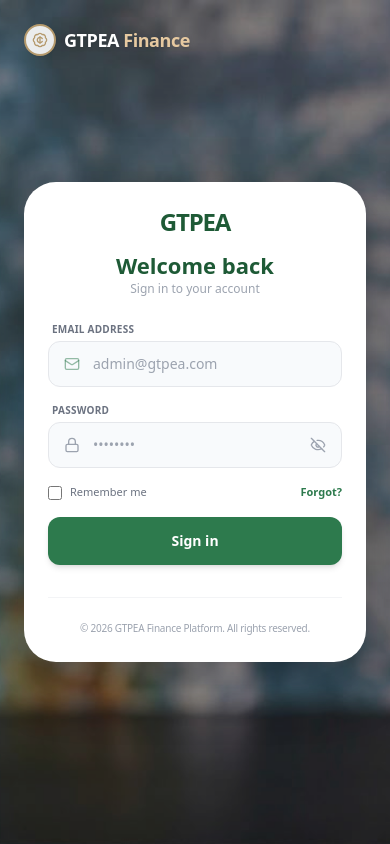
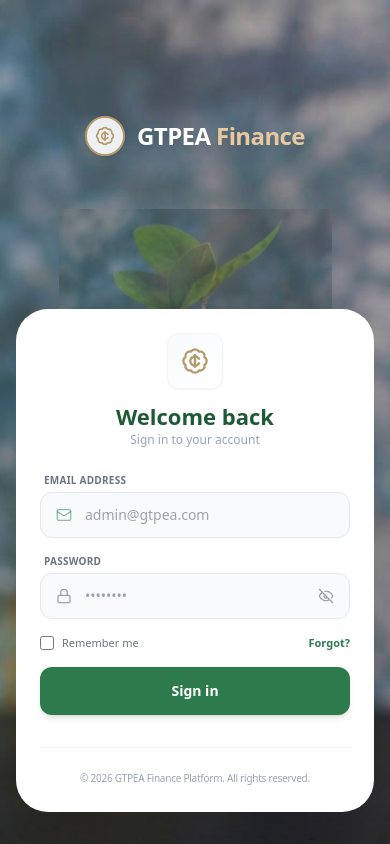
Before and after one commit to amiteyewisdom/GTPEA, a Next.js app: page /login in a window 390 px wide. Built offline with nearby package versions, Linux system fonts and the light colour scheme.

Commit message:
Update page.tsx

```diff
--- a/src/app/(auth)/login/page.tsx
+++ b/src/app/(auth)/login/page.tsx
@@ -31,25 +31,55 @@ export default function LoginPage() {
   };
 
   return (
-    <main className="min-h-screen w-full flex font-sans antialiased">
+    <main className="relative min-h-screen w-full flex items-center justify-center font-sans antialiased overflow-hidden">
 
-      {/* LEFT SIDE: Background + Cup Overlay - Desktop Only */}
-      <div className="hidden lg:flex lg:w-[55%] xl:w-[60%] relative items-center justify-center overflow-hidden">
-        {/* Blue Background Image */}
+      {/* FULL PAGE BACKGROUND */}
+      <div className="absolute inset-0 z-0">
         <Image
           src="/images/login-bg.jpg"
           alt="Background"
           fill
           className="object-cover object-center"
           priority
-          sizes="(max-width: 1280px) 55vw, 60vw"
         />
+        {/* Subtle dark overlay */}
+        <div className="absolute inset-0 bg-black/10" />
+      </div>
 
-        {/* Dark overlay for contrast */}
-        <div className="absolute inset-0 bg-black/20" />
+      {/* MOBILE: Show cup in background */}
+      <div className="absolute inset-0 lg:hidden flex items-center justify-center z-0">
+        <Image
+          src="/images/cup-coins.png"
+          alt=""
+          width={400}
+          height={500}
+          className="w-[70%] max-w-xs h-auto object-contain opacity-40"
+        />
+      </div>
 
-        {/* Centered Cup/Coins/Plant Overlay */}
-        <div className="relative z-10 w-[70%] max-w-md">
+      {/* CONTENT CONTAINER */}
+      <div className="relative z-10 w-full max-w-7xl px-4 sm:px-6 lg:px-8 flex flex-col lg:flex-row items-center justify-between min-h-screen py-8 lg:py-0">
+
+        {/* LEFT SIDE: Branding + Cup (Desktop) / Top (Mobile) */}
+        <div className="flex-1 w-full flex flex-col items-center lg:items-start justify-center">
+
+          {/* GTPEA Finance - Top Center on Desktop, Top on Mobile */}
+          <div className="text-center lg:text-left mb-6 lg:mb-8">
+            <div className="flex items-center justify-center lg:justify-start gap-3 mb-3">
+              <div className="w-10 h-10 border-2 border-[#b59a6d] rounded-full flex items-center justify-center text-[#b59a6d] font-bold bg-white/90 shadow-md backdrop-blur-sm">
+                <BadgeCent className="w-5 h-5" />
+              </div>
+              <span className="text-2xl lg:text-3xl font-bold tracking-tight text-white drop-shadow-lg">
+                GTPEA <span className="text-[#e6c9a0]">Finance</span>
+              </span>
+            </div>
+            <p className="text-sm text-white/90 drop-shadow-md hidden sm:block">
+              Enterprise financial operations and lending platform
+            </p>
+          </div>
+
+          {/* Cup/Coins/Plant - Hidden on mobile (shown in background), Visible on desktop */}
+          <div className="hidden lg:block w-full max-w-md xl:max-w-lg mx-auto lg:mx-0">
             <Image
               src="/images/cup-coins.png"
               alt="Financial Growth"
@@ -60,74 +90,23 @@ export default function LoginPage() {
             />
           </div>
 
-        {/* Left Side Branding - Bottom Left */}
-        <div className="absolute bottom-8 left-8 z-10">
-          <div className="flex items-center gap-3 mb-3">
-            <div className="w-10 h-10 border-2 border-[#b59a6d] rounded-full flex items-center justify-center text-[#b59a6d] font-bold bg-white/90 shadow-sm backdrop-blur-sm">
-              <BadgeCent className="w-5 h-5" />
-            </div>
-            <span className="text-2xl font-bold tracking-tight text-white drop-shadow-lg">
-              GTPEA <span className="text-[#e6c9a0]">Finance</span>
-            </span>
-          </div>
-          <p className="text-sm text-white/90 max-w-xs leading-relaxed drop-shadow-md mb-4">
-            Enterprise financial operations and lending platform
-          </p>
-          <div className="flex items-start gap-3">
+          {/* Security text - Desktop only */}
+          <div className="hidden lg:flex items-start gap-3 mt-6 ml-2">
             <ShieldCheck className="text-[#e6c9a0] w-5 h-5 mt-0.5 drop-shadow" />
-            <p className="text-xs font-medium text-white/80 leading-snug drop-shadow">
+            <p className="text-sm font-medium text-white/90 leading-snug drop-shadow-md">
               Secure access with enterprise <br /> grade encryption
             </p>
           </div>
         </div>
-      </div>
 
-      {/* RIGHT SIDE: Green Login Card */}
-      <div className="w-full lg:w-[45%] xl:w-[40%] min-h-screen flex items-center justify-center bg-[#2D7A4D] p-6 relative">
-        {/* Mobile: Show background image with cup overlay */}
-        <div className="absolute inset-0 lg:hidden">
-          <Image
-            src="/images/login-bg.jpg"
-            alt="Background"
-            fill
-            className="object-cover"
-            priority
-          />
-          <div className="absolute inset-0 bg-black/30" />
-          {/* Mobile cup overlay */}
-          <div className="absolute inset-0 flex items-center justify-center opacity-30">
-            <Image
-              src="/images/cup-coins.png"
-              alt=""
-              width={300}
-              height={400}
-              className="w-[60%] h-auto object-contain"
-            />
-          </div>
-        </div>
+        {/* RIGHT SIDE: Login Card */}
+        <div className="w-full lg:w-auto flex justify-center lg:justify-end mt-8 lg:mt-0">
+          <div className="w-full max-w-[420px] bg-white rounded-[2rem] p-6 lg:p-10 shadow-[0_20px_60px_rgba(0,0,0,0.25)]">
 
-        {/* Mobile Branding Header */}
-        <div className="absolute top-6 left-6 lg:hidden flex items-center gap-2 z-10">
-          <div className="w-8 h-8 border-2 border-[#b59a6d] rounded-full flex items-center justify-center text-[#b59a6d] font-bold bg-white/90 shadow-sm backdrop-blur-sm">
-            <BadgeCent className="w-4 h-4" />
-          </div>
-          <span className="text-lg font-bold tracking-tight text-white drop-shadow">
-            GTPEA <span className="text-[#e6c9a0]">Finance</span>
-          </span>
-        </div>
-
-        {/* Login Card */}
-        <div className="relative z-10 w-full max-w-[420px] bg-white rounded-[2rem] p-6 lg:p-10 shadow-[0_20px_60px_rgba(0,0,0,0.3)]">
-
-          {/* Logo Icon */}
+            {/* Logo */}
             <div className="flex justify-center mb-4">
-            {/* Mobile: Text logo */}
-            <div className="block lg:hidden">
-              <span className="text-2xl font-black tracking-tighter text-[#1e5a36]">GTPEA</span>
-            </div>
-            {/* Desktop: C icon */}
-            <div className="hidden lg:flex w-14 h-14 bg-white border border-gray-100 rounded-xl items-center justify-center text-[#b59a6d] shadow-sm">
-              <BadgeCent className="w-7 h-7" />
+              <div className="w-14 h-14 bg-gradient-to-br from-[#f8fafc] to-white border border-gray-100 rounded-xl flex items-center justify-center shadow-sm">
+                <BadgeCent className="w-7 h-7 text-[#b59a6d]" />
               </div>
             </div>
 
@@ -203,14 +182,15 @@ export default function LoginPage() {
               </span>
             </div>
           </div>
+        </div>
+      </div>
 
-        {/* Desktop Copyright - bottom right of green area */}
-        <div className="absolute bottom-6 right-6 hidden lg:block">
+      {/* Bottom Copyright - Desktop */}
+      <div className="absolute bottom-4 right-6 hidden lg:block z-10">
         <span className="text-xs text-white/60">
           © {new Date().getFullYear()} GTPEA Finance
         </span>
       </div>
-      </div>
     </main>
   );
 }
```
Lines whose indentation alone changed are shown as unchanged.
